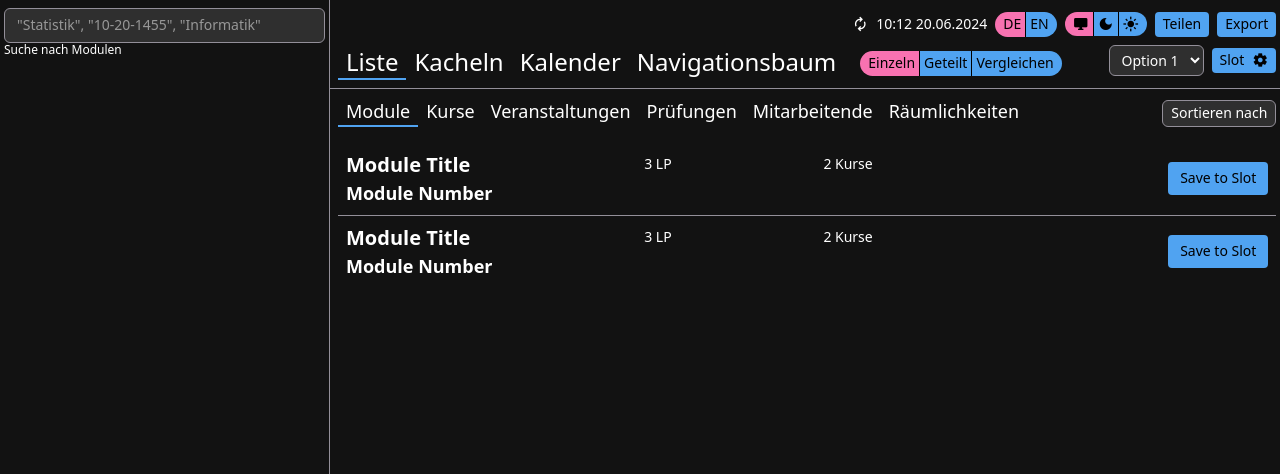
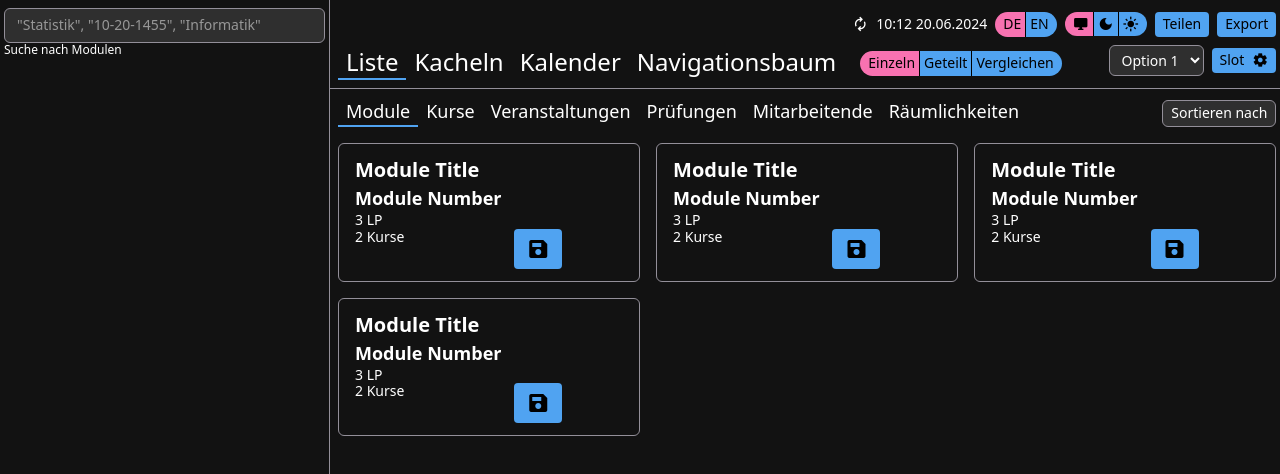
Before and after one commit to natureFrameworkManager/almaweb-ui, a website built with Vite: page index.html in a window 1280 px wide. Shown: the top 474 px of the page. Built offline with nearby package versions, Linux system fonts and the light colour scheme; files whose address does not match are found by name.

Commit message:
Added cards

```diff
--- a/css/main.css
+++ b/css/main.css
@@ -194,3 +194,22 @@ main > ul > li > h2 {
 main > ul > li > button {
     @apply col-4 row-start-1 row-end-3 justify-self-end;
 }
+main > .card-grid {
+    @apply grid grid-cols-[repeat(auto-fill,minmax(250px,1fr))] gap-4;
+}
+main > .card-grid > .card {
+    @apply border border-border px-4 py-3 rounded-md;
+    @apply grid grid-cols-[auto_max-content];
+}
+main > .card-grid > .card > h1 {
+    @apply text-xl font-bold col-span-2;
+}
+main > .card-grid > .card > h2 {
+    @apply text-lg font-semibold col-span-2;
+}
+main > .card-grid > .card > span {
+    @apply col-1;
+}
+main > .card-grid > .card > button {
+    @apply w-fit col-2;
+}
--- a/index.html
+++ b/index.html
@@ -69,14 +69,14 @@
                     <span>Sortieren nach</span>
                 </div>
             </header>
-            <ul>
+            <ul style="display:none;">
                 <li>
                     <h1>Module Title</h1>
                     <h2>Module Number</h2>
                     <span>3 LP</span>
                     <span>2 Kurse</span>
 
-                    <button class="btn">Save to Slot</button>
+                    <button class="btn material-symbols">save</button>
                 </li>
                 <li>
                     <h1>Module Title</h1>
@@ -84,9 +84,39 @@
                     <span>3 LP</span>
                     <span>2 Kurse</span>
 
-                    <button class="btn">Save to Slot</button>
+                    <button class="btn material-symbols">save</button>
                 </li>
             </ul>
+            <div class="card-grid">
+                <div class="card">
+                    <h1>Module Title</h1>
+                    <h2>Module Number</h2>
+                    <span>3 LP</span>
+                    <span>2 Kurse</span>
+                    <button class="btn material-symbols">save</button>
+                </div>
+                <div class="card">
+                    <h1>Module Title</h1>
+                    <h2>Module Number</h2>
+                    <span>3 LP</span>
+                    <span>2 Kurse</span>
+                    <button class="btn material-symbols">save</button>
+                </div>
+                <div class="card">
+                    <h1>Module Title</h1>
+                    <h2>Module Number</h2>
+                    <span>3 LP</span>
+                    <span>2 Kurse</span>
+                    <button class="btn material-symbols">save</button>
+                </div>
+                <div class="card">
+                    <h1>Module Title</h1>
+                    <h2>Module Number</h2>
+                    <span>3 LP</span>
+                    <span>2 Kurse</span>
+                    <button class="btn material-symbols">save</button>
+                </div>
+            </div>
         </main>
         <script
             type="module"
```
